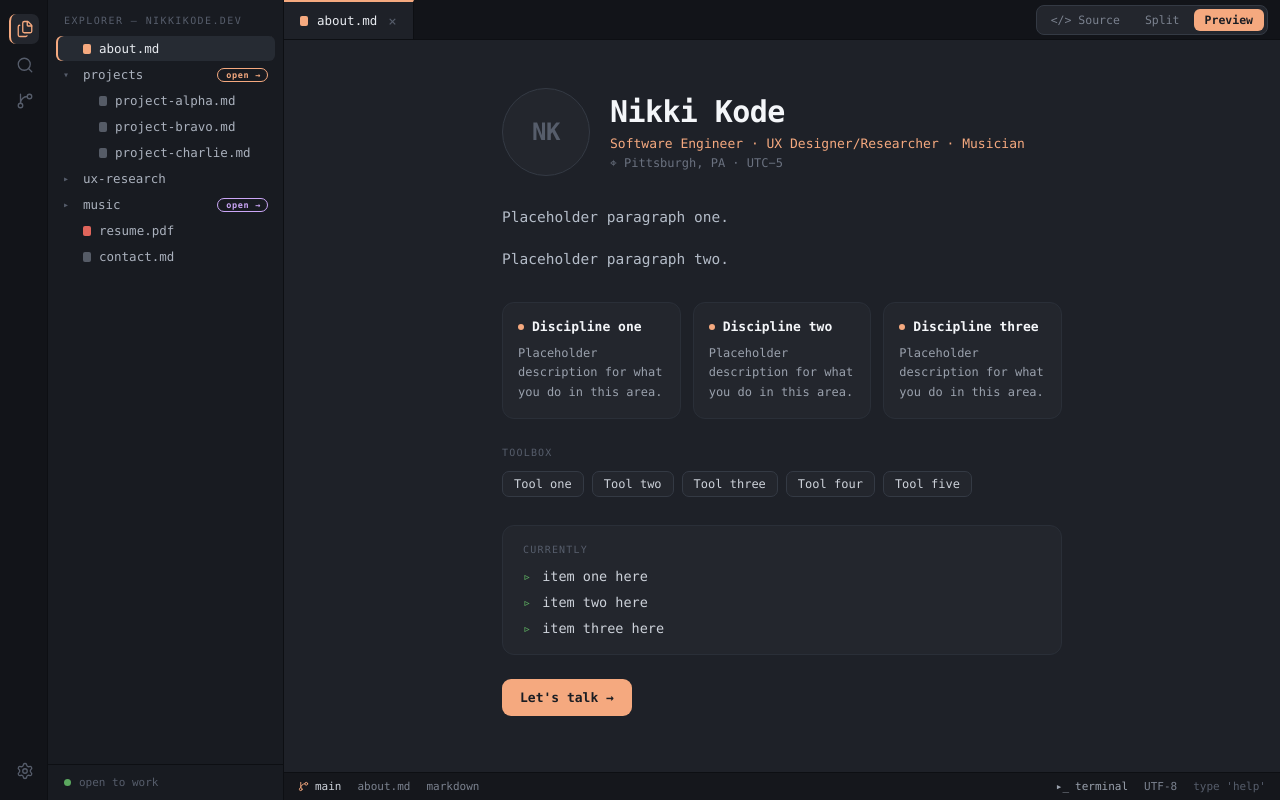
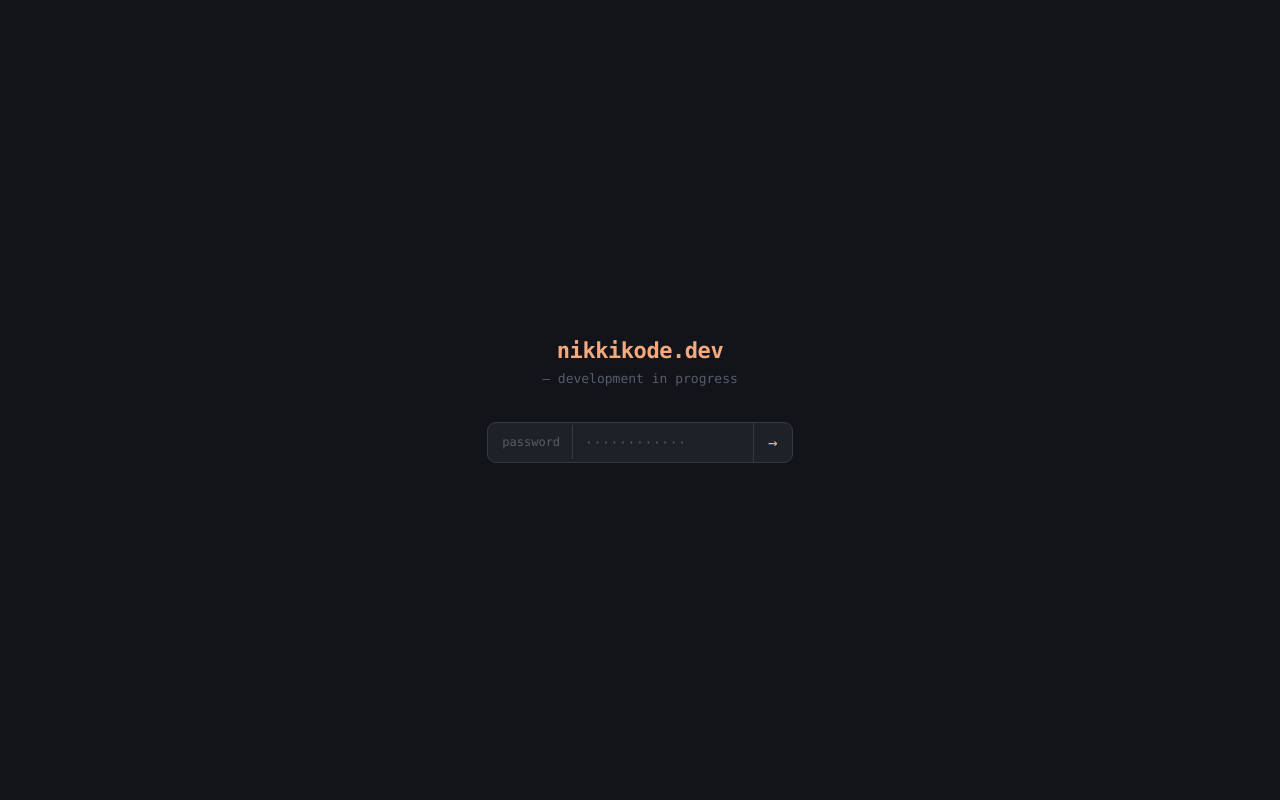
Before and after one commit to nikki-kode/Portfolio, a Next.js app in the folder portfolio-site/: page / in a window 1280 px wide. Built offline with nearby package versions, Linux system fonts and the light colour scheme.

Commit message:
Added password gate page (temporary)
Added temporary password gate page for while the site is still in development— entering password leads to IDE development so far

```diff
--- a/portfolio-site/src/app/page.tsx
+++ b/portfolio-site/src/app/page.tsx
@@ -1,5 +1,10 @@
+import GateScreen from "@/components/GateScreen/GateScreen";
 import IDEShell from "@/components/IDEShell/IDEShell";
 
 export default function Home() {
-  return <IDEShell />;
+  return (
+    <GateScreen>
+      <IDEShell />
+    </GateScreen>
+  );
 }
--- /dev/null
+++ b/portfolio-site/src/components/GateScreen/GateScreen.module.css
@@ -0,0 +1,96 @@
+.root {
+  height: 100vh;
+  display: flex;
+  align-items: center;
+  justify-content: center;
+  background: var(--activitybar-bg);
+  font-family: ui-monospace, SFMono-Regular, Menlo, monospace;
+  transition: opacity 0.4s;
+}
+
+.root[data-entering="true"] {
+  opacity: 0;
+}
+
+.card {
+  display: flex;
+  flex-direction: column;
+  align-items: center;
+  gap: 0;
+}
+
+.domain {
+  color: var(--accent);
+  font-size: 22px;
+  font-weight: 700;
+  letter-spacing: -0.02em;
+}
+
+.status {
+  color: var(--text-dimmest);
+  font-size: 13px;
+  margin-top: 8px;
+  margin-bottom: 36px;
+}
+
+.inputRow {
+  display: flex;
+  align-items: center;
+  gap: 0;
+  border: 1px solid var(--border-subtle);
+  border-radius: 9px;
+  background: var(--editor-bg);
+  overflow: hidden;
+  transition: border-color 0.15s;
+}
+
+.inputRow[data-error="true"] {
+  border-color: var(--error);
+}
+
+.prompt {
+  padding: 10px 12px 10px 14px;
+  color: var(--text-dimmest);
+  font-size: 12px;
+  border-right: 1px solid var(--border-subtle);
+  white-space: nowrap;
+}
+
+.input {
+  background: transparent;
+  border: none;
+  outline: none;
+  color: var(--text-heading-2);
+  font-size: 13px;
+  font-family: inherit;
+  padding: 10px 12px;
+  width: 180px;
+  caret-color: var(--accent);
+}
+
+.input::placeholder {
+  color: var(--text-dimmest);
+  letter-spacing: 0.05em;
+}
+
+.enter {
+  padding: 10px 14px;
+  background: transparent;
+  border: none;
+  border-left: 1px solid var(--border-subtle);
+  color: var(--accent);
+  font-size: 16px;
+  font-family: inherit;
+  cursor: pointer;
+  transition: background 0.15s;
+}
+
+.enter:hover {
+  background: var(--card-bg);
+}
+
+.errorMsg {
+  margin-top: 12px;
+  color: var(--error);
+  font-size: 11.5px;
+}
--- /dev/null
+++ b/portfolio-site/src/components/GateScreen/GateScreen.tsx
@@ -0,0 +1,71 @@
+"use client";
+
+import { useState, useEffect, useRef } from "react";
+import styles from "./GateScreen.module.css";
+
+const STORAGE_KEY = "nkdev_unlocked";
+const PASSWORD = "ineedajob";
+
+type Props = { children: React.ReactNode };
+
+export default function GateScreen({ children }: Props) {
+  const [unlocked, setUnlocked] = useState<boolean | null>(null);
+  const [input, setInput] = useState("");
+  const [error, setError] = useState(false);
+  const [entering, setEntering] = useState(false);
+  const inputRef = useRef<HTMLInputElement>(null);
+
+  useEffect(() => {
+    setUnlocked(localStorage.getItem(STORAGE_KEY) === "1");
+  }, []);
+
+  useEffect(() => {
+    if (unlocked === false) inputRef.current?.focus();
+  }, [unlocked]);
+
+  function attempt() {
+    if (input === PASSWORD) {
+      localStorage.setItem(STORAGE_KEY, "1");
+      setEntering(true);
+      setTimeout(() => setUnlocked(true), 400);
+    } else {
+      setError(true);
+      setInput("");
+      setTimeout(() => setError(false), 1200);
+    }
+  }
+
+  function handleKeyDown(e: React.KeyboardEvent<HTMLInputElement>) {
+    if (e.key === "Enter") attempt();
+  }
+
+  if (unlocked === null) return null;
+  if (unlocked) return <>{children}</>;
+
+  return (
+    <div className={styles.root} data-entering={entering}>
+      <div className={styles.card}>
+        <div className={styles.domain}>nikkikode.dev</div>
+        <div className={styles.status}>— development in progress</div>
+
+        <div className={styles.inputRow} data-error={error}>
+          <span className={styles.prompt}>password</span>
+          <input
+            ref={inputRef}
+            className={styles.input}
+            type="password"
+            value={input}
+            onChange={(e) => setInput(e.target.value)}
+            onKeyDown={handleKeyDown}
+            placeholder="············"
+            autoComplete="off"
+            spellCheck={false}
+          />
+          <button className={styles.enter} onClick={attempt}>→</button>
+        </div>
+
+        {error && <div className={styles.errorMsg}>incorrect password</div>}
+      </div>
+    </div>
+  );
+}
```
